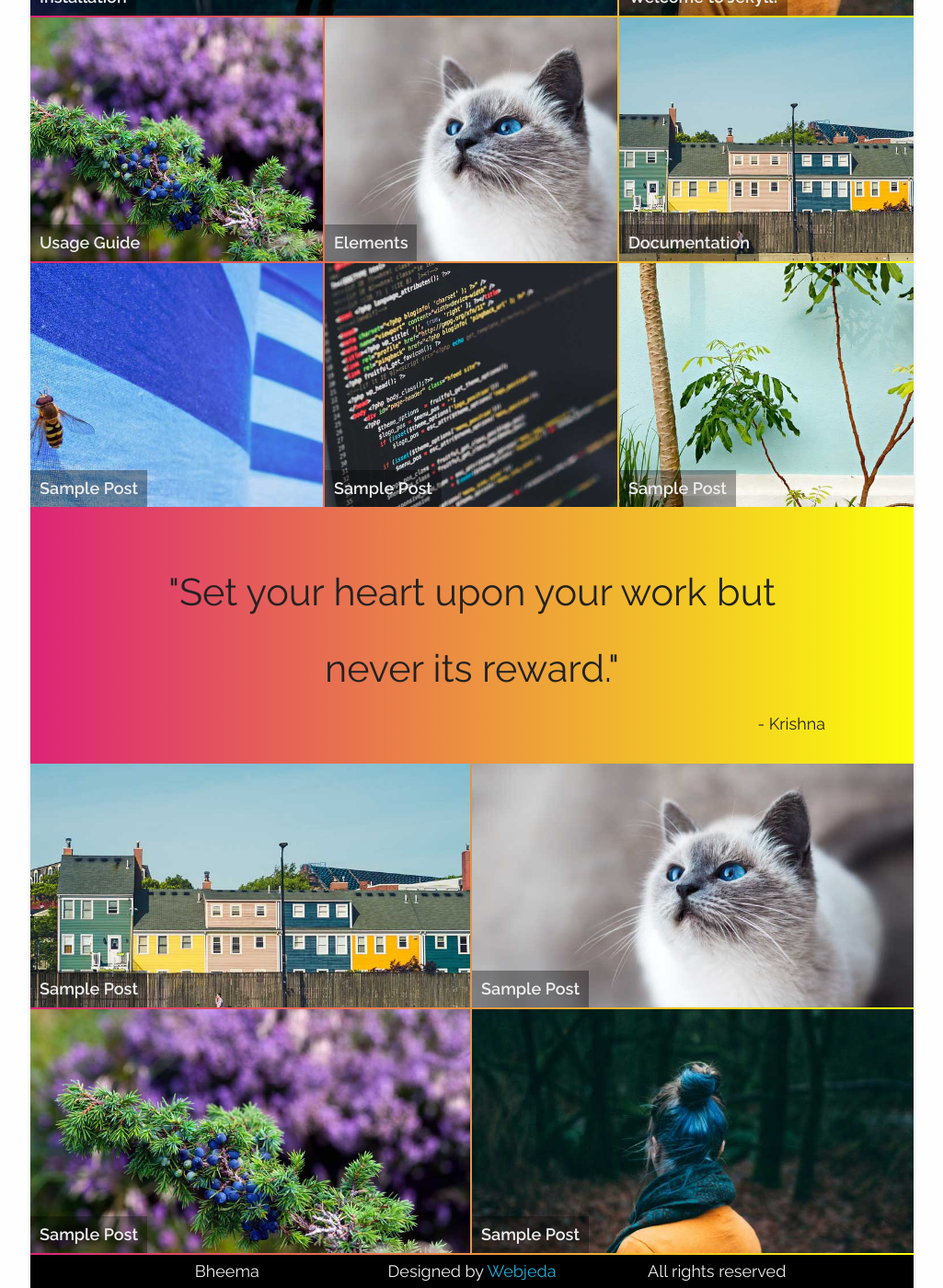
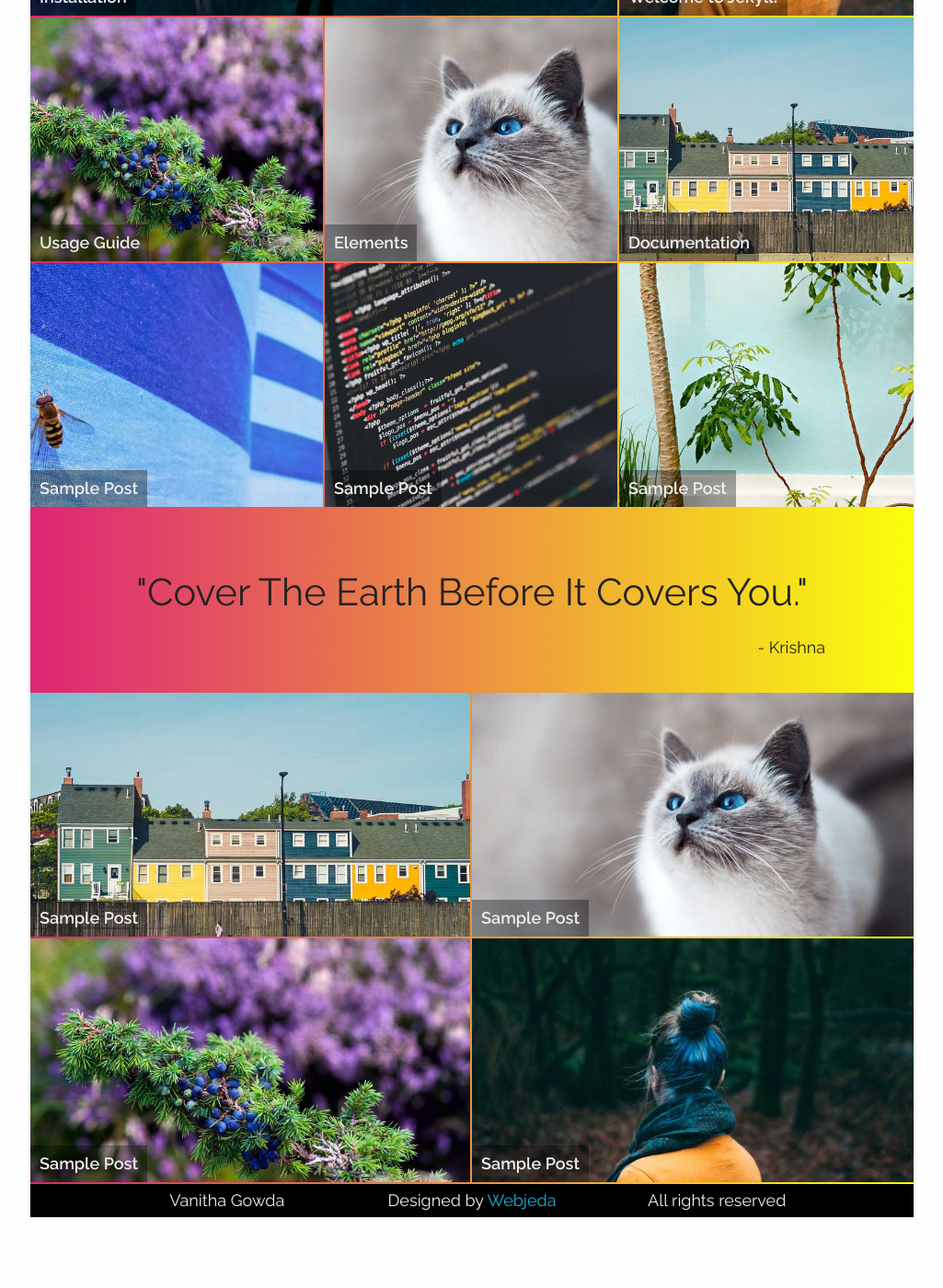
Before and after one commit to cpt2vak/MyBlog, a Jekyll site: the page built from index.html, in a window 1280 px wide and 1400 px high, scrolled down 595 px. Shown: the whole window at 92% size, without its empty margins (127-1152 px from the left). Built offline with Jekyll 4.4.1, drawn with Linux system fonts in a browser that asks for light colours; after the commit the page ends 1918 px from its top, so only the background shows below that.

Commit message:
changing name

```diff
--- a/_config.yml
+++ b/_config.yml
@@ -1,6 +1,6 @@
 #Created by webjeda - http://webjeda.com
 
-title: Bheema #Keep it short
+title: Vanitha Gowda #Keep it short
 email: your@email.com
 
 
--- a/index.html
+++ b/index.html
@@ -1,7 +1,7 @@
 ---
 title: Home
 layout: default
-quote-of-the-day: Set your heart upon your work but never its reward.
+quote-of-the-day: Cover The Earth Before It Covers You.
 quote-by: Krishna
 ---
 
```
